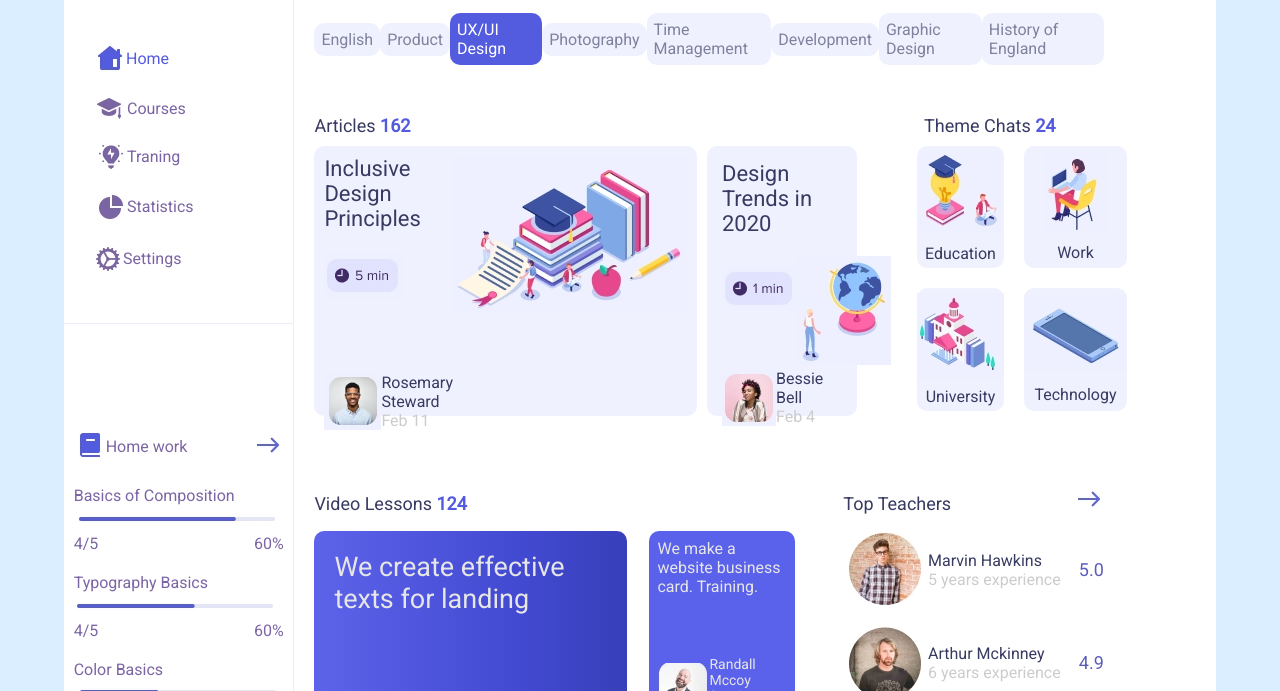
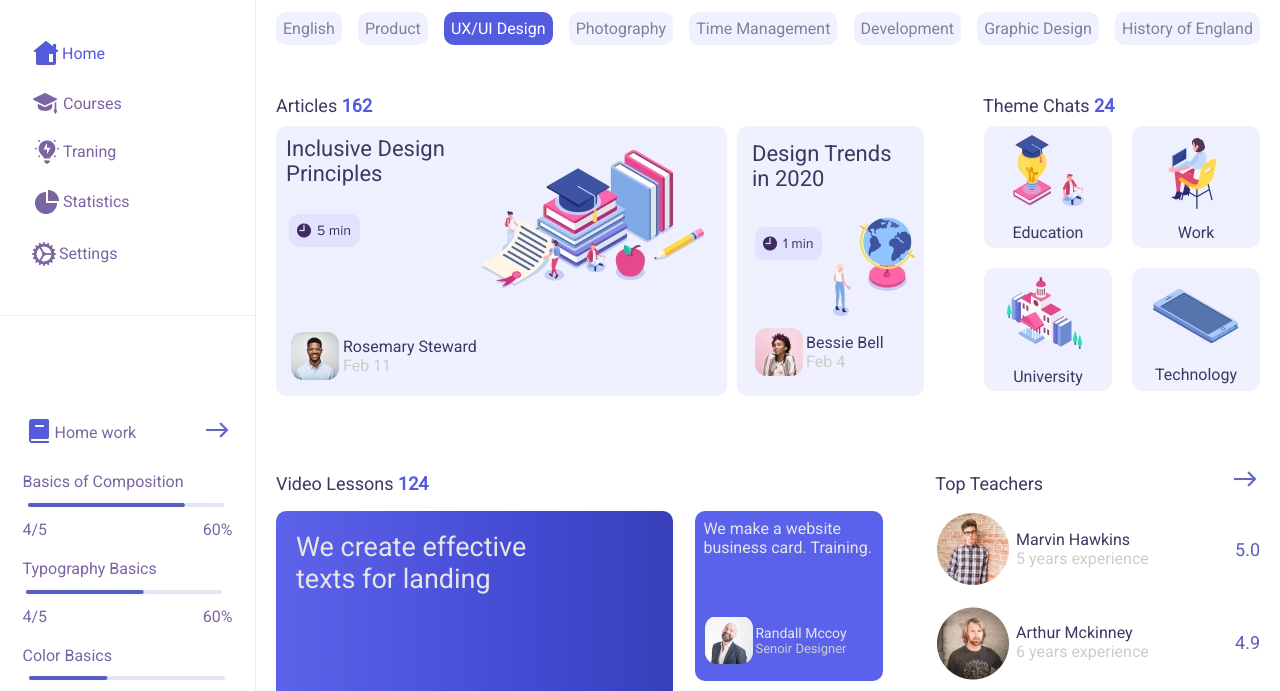
Before and after one commit to maxibrain4/Learning-light-Landing-page, a plain HTML site: page index.html in a window 1280 px wide. Shown: the part 93-784 px from the top of the page. Drawn offline with Linux system fonts and the light colour scheme.

Commit message:
added a layout change

```diff
--- a/index.css
+++ b/index.css
@@ -7,13 +7,14 @@
 .container {
   width: 100%;
   min-height: 100vh;
-  background-color: hsl(209, 100%, 93%);
+  /* background-color: hsl(209, 100%, 93%); */
   display: flex;
   justify-content: center;
   /* align-items: center; */
 }
 .card {
-  width: 90%;
+  width: 100%;
+  /* max-width: 1200px; */
   font-family: "Space Mono", monospace;
   /* border: 1px solid red; */
   border-radius: 15px;
@@ -113,7 +114,7 @@
 
 /* main box */
 .inside-maindiv {
-  width: 90%;
+  width: 100%;
   padding: 20px;
 }
 .course-menu {
--- a/index.html
+++ b/index.html
@@ -90,7 +90,7 @@
                   <div class="ibox-left-1">
                     <!-- <div class="inside-ibox-left"> -->
                     <div class="ibox-text">
-                      <p class="Design">Inclusive Design Principles</p>
+                      <p class="Design">Inclusive Design <br/> Principles</p>
                       <div>
                         <img src="/image/time-1.PNG" class="timeimg-1" alt="" />
                       </div>
```
